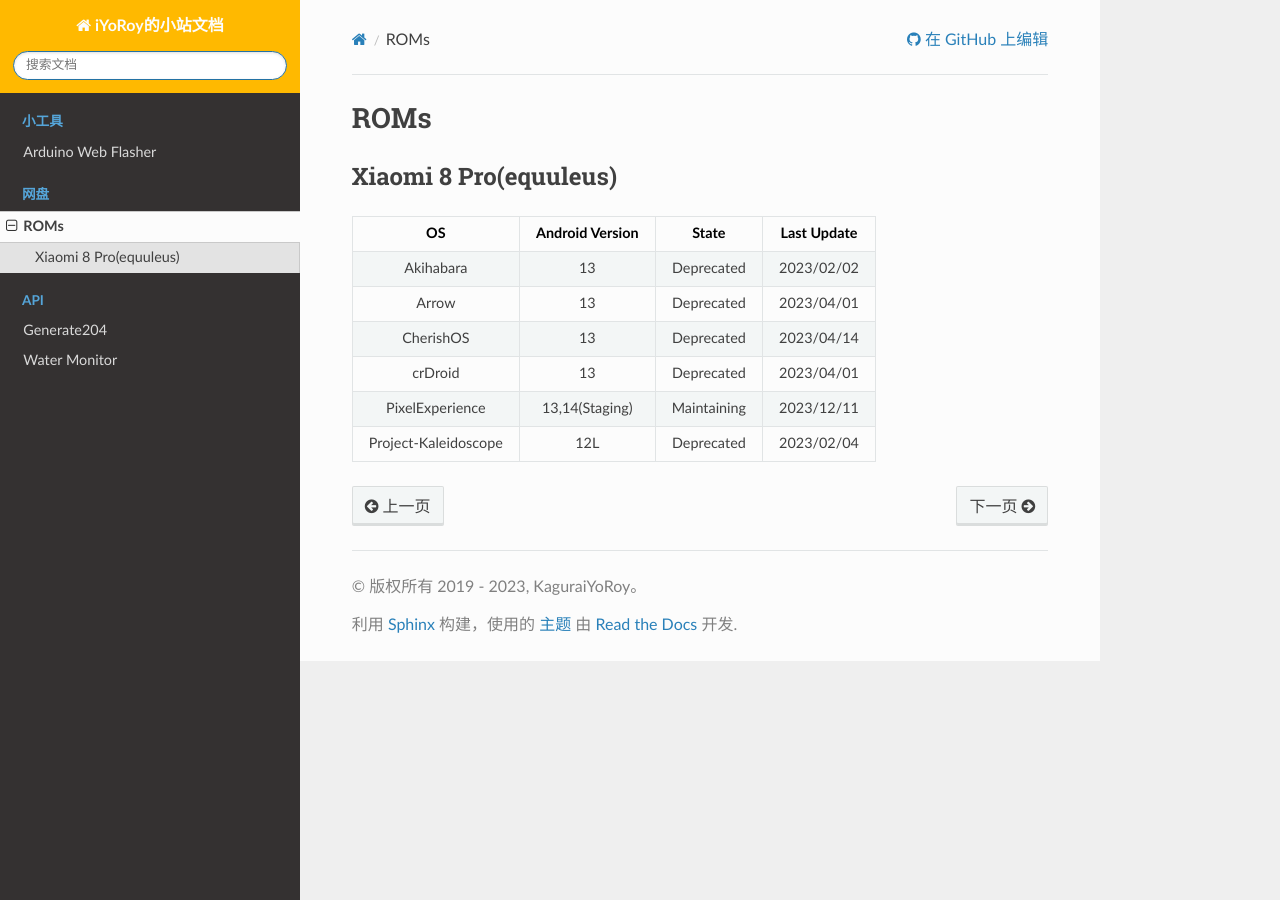
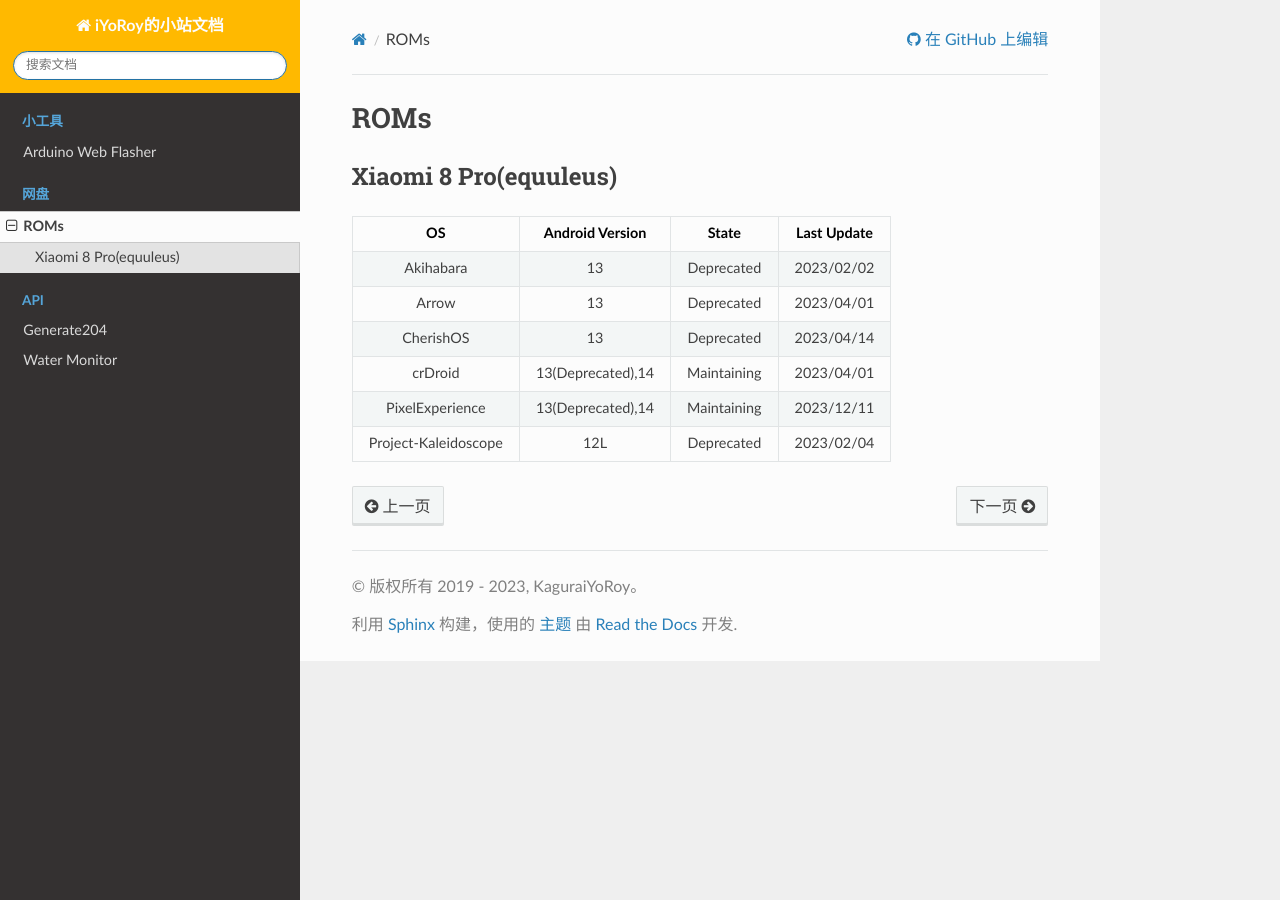
Before and after one commit to KaguraiYoRoy/docs, a Sphinx documentation site: the page built from source/drive/rom.md, in a window 1280 px wide. Built offline with Sphinx 7.4.7 and the Read the Docs theme 2.0.0, drawn with Linux system fonts in a browser that asks for light colours.

Commit message:
drive: Add crDroidAndroid 14

```diff
--- a/source/drive/rom.md
+++ b/source/drive/rom.md
@@ -6,6 +6,6 @@
 | Akihabara | 13 | Deprecated | 2023/02/02 |
 | Arrow | 13 | Deprecated | 2023/04/01 |
 | CherishOS | 13 | Deprecated | 2023/04/14 |  |
-| crDroid | 13 | Deprecated | 2023/04/01 |
-| PixelExperience | 13,14(Staging) | Maintaining | 2023/12/11 |
+| crDroid | 13(Deprecated),14 | Maintaining | 2023/04/01 |
+| PixelExperience | 13(Deprecated),14 | Maintaining | 2023/12/11 |
 | Project-Kaleidoscope | 12L | Deprecated | 2023/02/04 |
```
